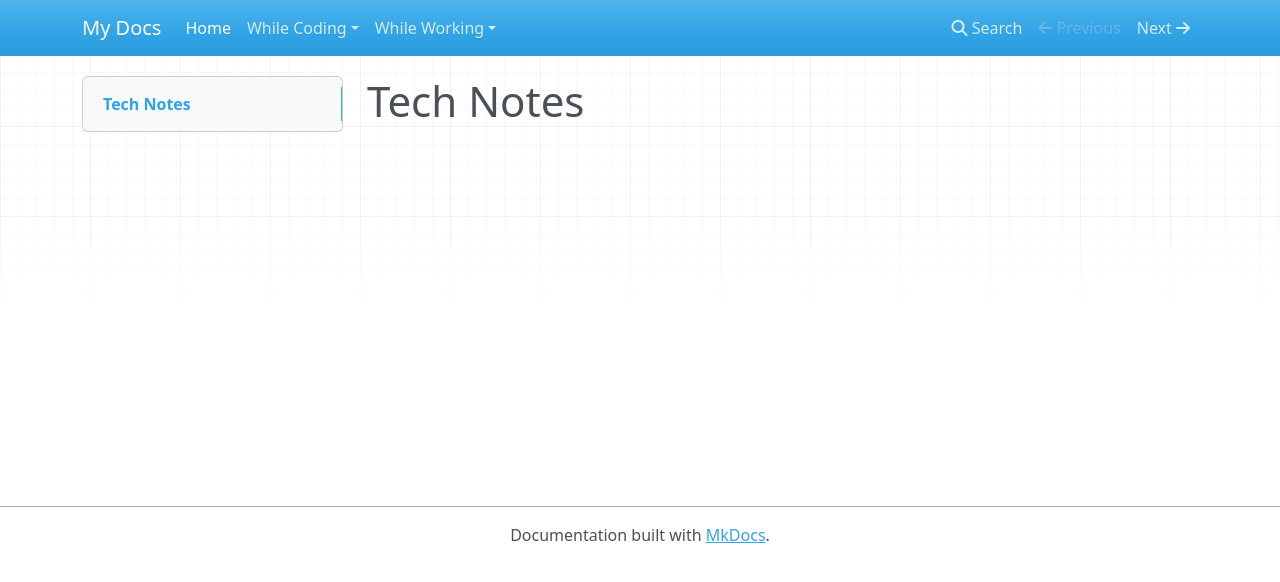
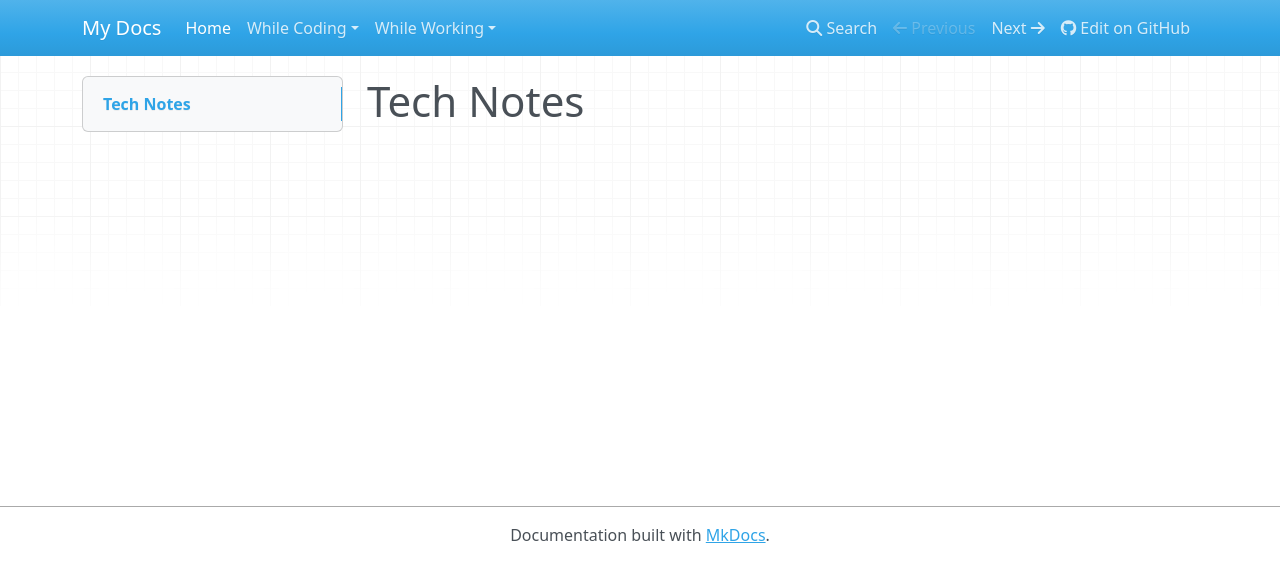
Before and after one commit to ossdhaval/mysite, an MkDocs documentation site: the page built from source/README.md, in a window 1280 px wide. Shown: the top 582 px of the page. Built offline with MkDocs 1.6.1, drawn with Linux system fonts in a browser that asks for light colours; nearby versions of some CDN libraries.

Commit message:
Update mkdocs.yml

```diff
--- a/mkdocs.yml
+++ b/mkdocs.yml
@@ -1,5 +1,7 @@
 site_name: My Docs
 docs_dir: ./source
+repo_url: https://github.com/your-username/your-repo
+edit_uri: edit/main/source/
 markdown_extensions:
 - admonition
 - attr_list
```
